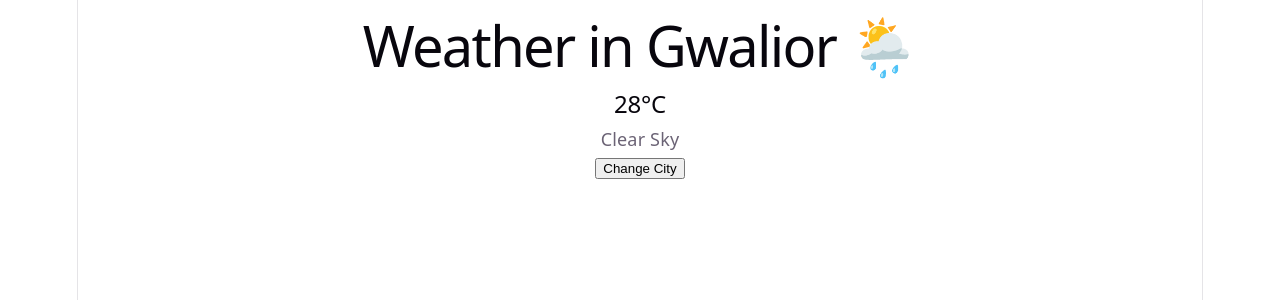
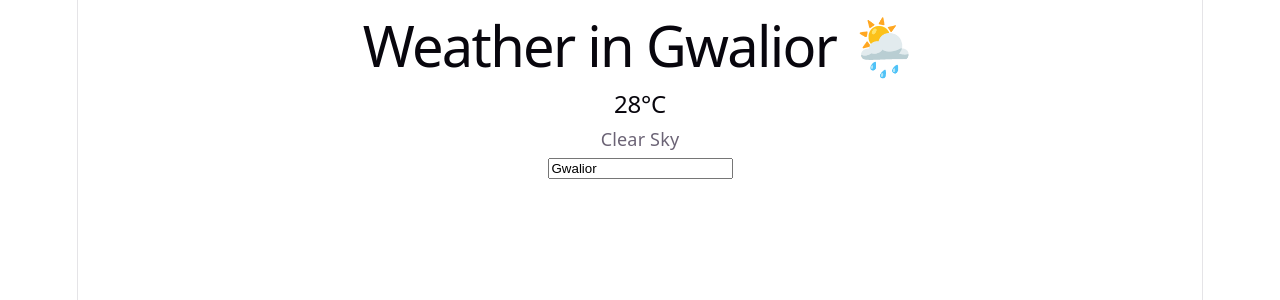
Before and after one commit to abhi12012/react-weather-app, a React (Vite) app: page / in a window 1280 px wide. Shown: the top 300 px of the page. Built offline with nearby package versions, Linux system fonts and the light colour scheme.

Commit message:
Connect city input with React state

```diff
--- a/src/App.jsx
+++ b/src/App.jsx
@@ -12,9 +12,10 @@ function App() {
         condition="Clear Sky"
       />
 
-      <button onClick={() => setCity("Delhi")}>
-        Change City
-      </button>
+      <input
+        value={city}
+        onChange={(event) => setCity(event.target.value)}
+      />
     </div>
   );
 }
```
